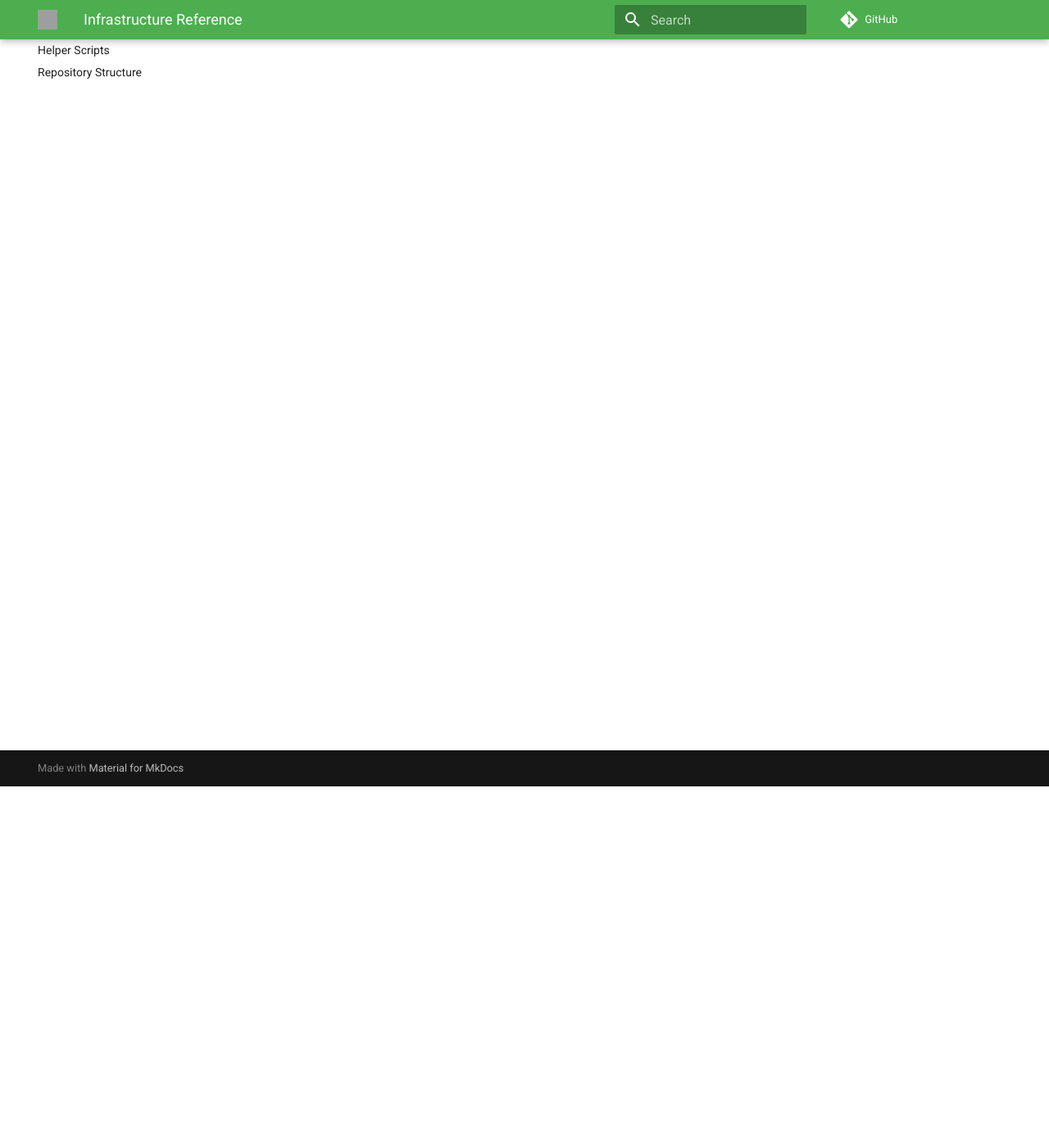
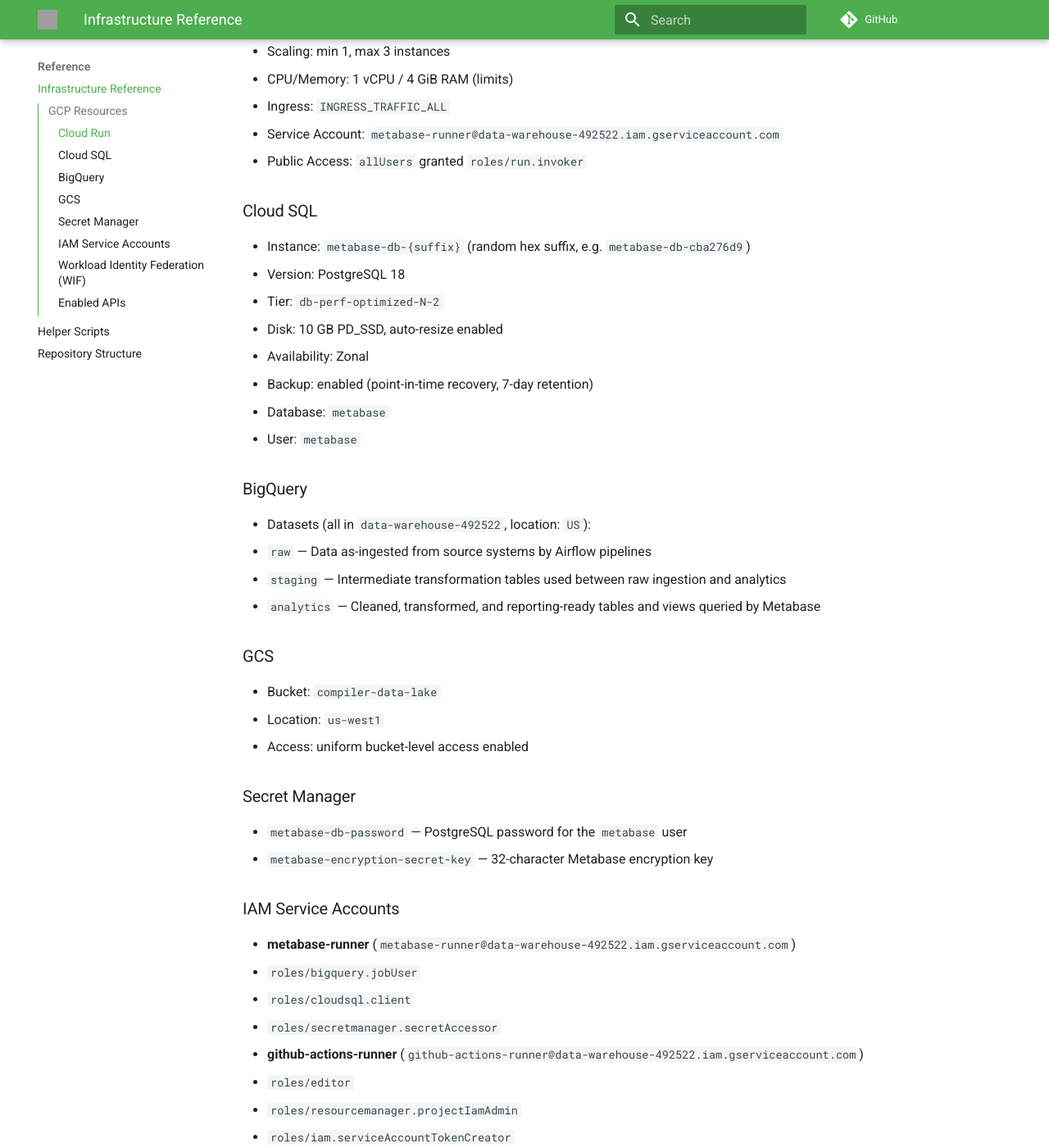
Before and after one commit to compilerla/dashboards, an MkDocs documentation site: the page built from docs/reference/infrastructure.md, in a window 1280 px wide and 1400 px high, scrolled down 441 px. Shown: the whole window at 82% size. Built offline with MkDocs 1.6.1 and Material for MkDocs 9.7.7, drawn with Linux system fonts in a browser that asks for light colours; nearby versions of some CDN libraries; comment, search, counter and statistics services are not loaded; some of the changed text lies outside the part shown; grey boxes are pictures that could not be loaded.

Commit message:
docs: update with deployed infra

```diff
--- a/docs/reference/infrastructure.md
+++ b/docs/reference/infrastructure.md
@@ -4,5 +4,73 @@
 
 ## GCP Resources
 
-- BigQuery Dataset: `dashboards_data`
-- Cloud Run Service: `metabase-api`
+### Cloud Run
+
+- Service: `metabase`
+- Image: `metabase/metabase:v0.65.2`
+- Region: `us-west1`
+- Scaling: min 1, max 3 instances
+- CPU/Memory: 1 vCPU / 4 GiB RAM (limits)
+- Ingress: `INGRESS_TRAFFIC_ALL`
+- Service Account: `metabase-runner@data-warehouse-492522.iam.gserviceaccount.com`
+- Public Access: `allUsers` granted `roles/run.invoker`
+
+### Cloud SQL
+
+- Instance: `metabase-db-{suffix}` (random hex suffix, e.g. `metabase-db-cba276d9`)
+- Version: PostgreSQL 18
+- Tier: `db-perf-optimized-N-2`
+- Disk: 10 GB PD_SSD, auto-resize enabled
+- Availability: Zonal
+- Backup: enabled (point-in-time recovery, 7-day retention)
+- Database: `metabase`
+- User: `metabase`
+
+### BigQuery
+
+- Datasets (all in `data-warehouse-492522`, location: `US`):
+  - `raw` — Data as-ingested from source systems by Airflow pipelines
+  - `staging` — Intermediate transformation tables used between raw ingestion and analytics
+  - `analytics` — Cleaned, transformed, and reporting-ready tables and views queried by Metabase
+
+### GCS
+
+- Bucket: `compiler-data-lake`
+- Location: `us-west1`
+- Access: uniform bucket-level access enabled
+
+### Secret Manager
+
+- `metabase-db-password` — PostgreSQL password for the `metabase` user
+- `metabase-encryption-secret-key` — 32-character Metabase encryption key
+
+### IAM Service Accounts
+
+- **metabase-runner** (`metabase-runner@data-warehouse-492522.iam.gserviceaccount.com`)
+  - `roles/bigquery.jobUser`
+  - `roles/cloudsql.client`
+  - `roles/secretmanager.secretAccessor`
+
+- **github-actions-runner** (`github-actions-runner@data-warehouse-492522.iam.gserviceaccount.com`)
+  - `roles/editor`
+  - `roles/resourcemanager.projectIamAdmin`
+  - `roles/iam.serviceAccountTokenCreator`
+
+### Workload Identity Federation (WIF)
+
+- Pool: `github-actions-pool`
+- Provider: `github-actions-provider`
+- OIDC Issuer: `https://token.actions.githubusercontent.com`
+- Condition: `assertion.repository == 'compilerla/dashboards'`
+- Binding: `github-actions-runner` service account granted `roles/iam.workloadIdentityUser` via the WIF pool
+
+### Enabled APIs
+
+- `bigquery.googleapis.com`
+- `cloudresourcemanager.googleapis.com`
+- `iam.googleapis.com`
+- `run.googleapis.com`
+- `secretmanager.googleapis.com`
+- `sqladmin.googleapis.com`
+- `sql-component.googleapis.com`
+- `vpcaccess.googleapis.com`
```
Also changed, not shown: docs/explanation/architecture.md (+4 -2 lines), docs/guides/cost-estimates.md (+8 -8 lines), docs/reference/structure.md (+20 -1 lines).
